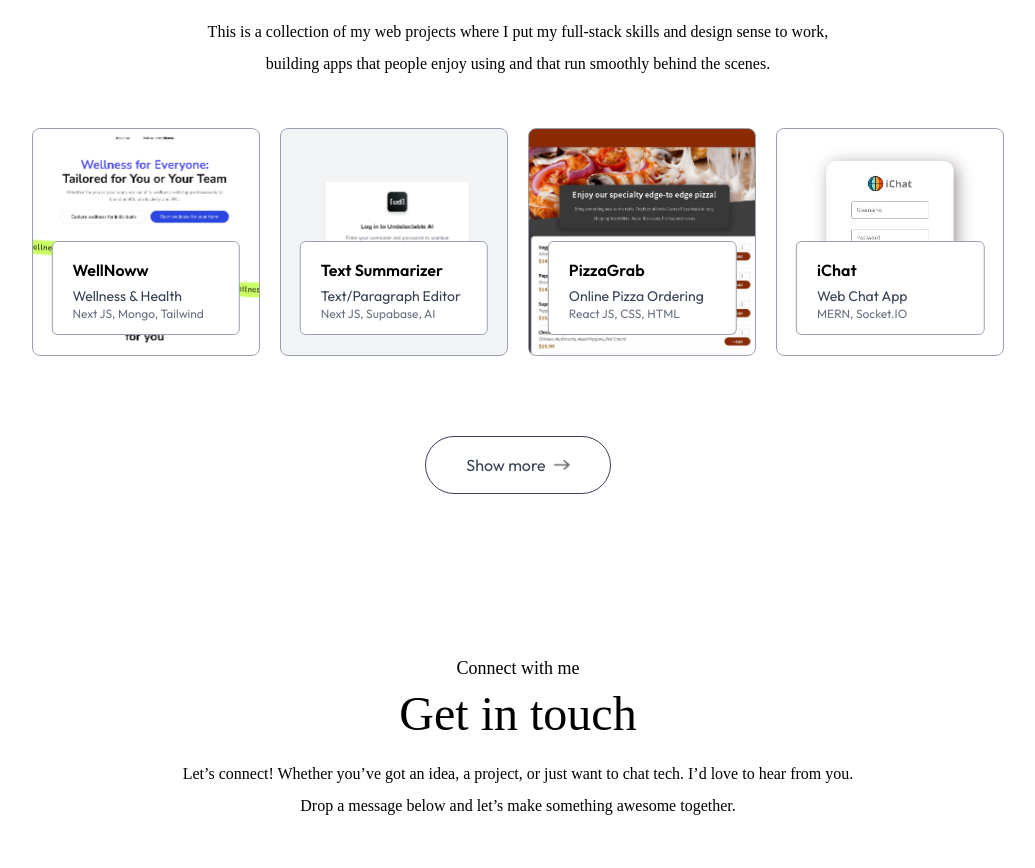
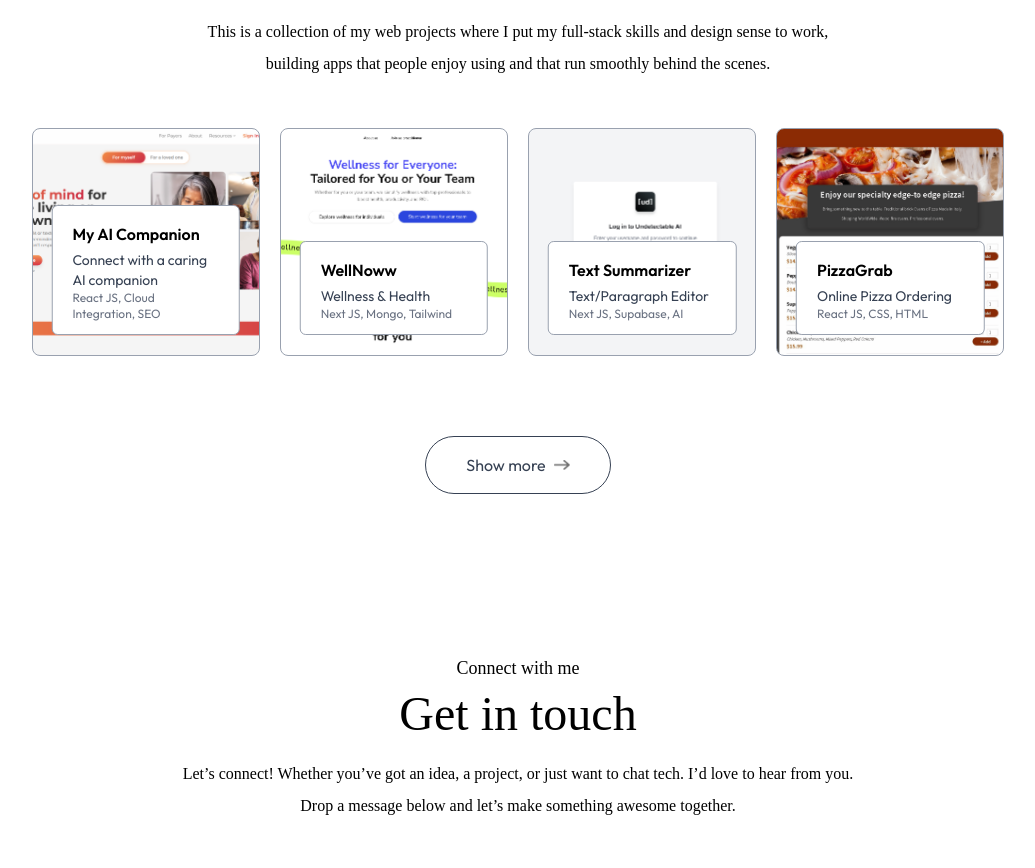
Before and after one commit to iamJohn14/my_portfolio, a Next.js app: page / in a window 1280 px wide. Shown: the part 2647-3515 px from the top of the page, without its empty margins (122-1157 px from the left). Built offline with nearby package versions, Linux system fonts and the light colour scheme; a web font is replaced by a local one.

Commit message:
feat: update work projects

```diff
--- a/assets/assets.js
+++ b/assets/assets.js
@@ -84,6 +84,13 @@ export const assets = {
 
 export const workData = [
     {
+        title: 'My AI Companion',
+        description: 'Connect with a caring AI companion',
+        tech: 'React JS, Cloud Integration, SEO',
+        bgImage: '/work-8.png',
+        link: 'https://myaicompanion.org/'
+    },
+    {
         title: 'WellNoww',
         description: 'Wellness & Health',
         tech: 'Next JS, Mongo, Tailwind',
```
Also changed, not shown: public/work-8.png (added), 1 other file (tests, documents, lock files or other folders).
